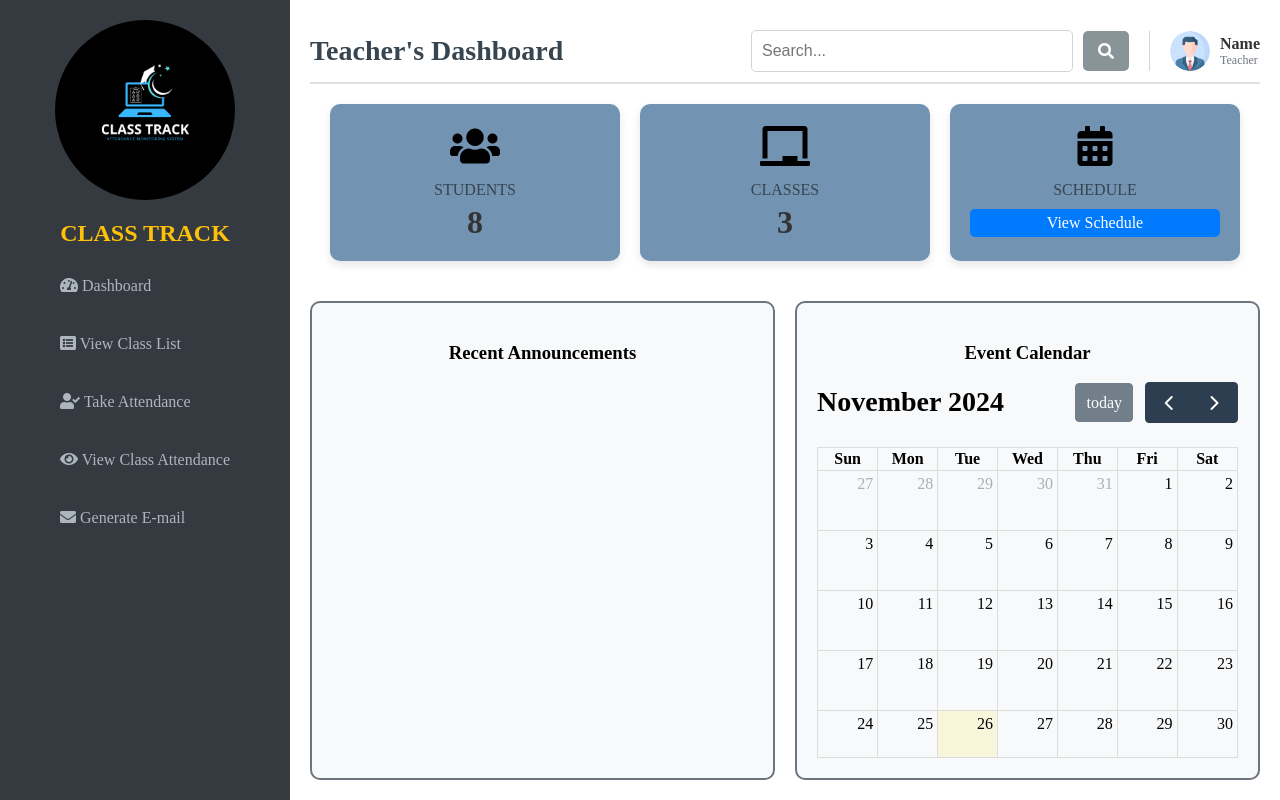
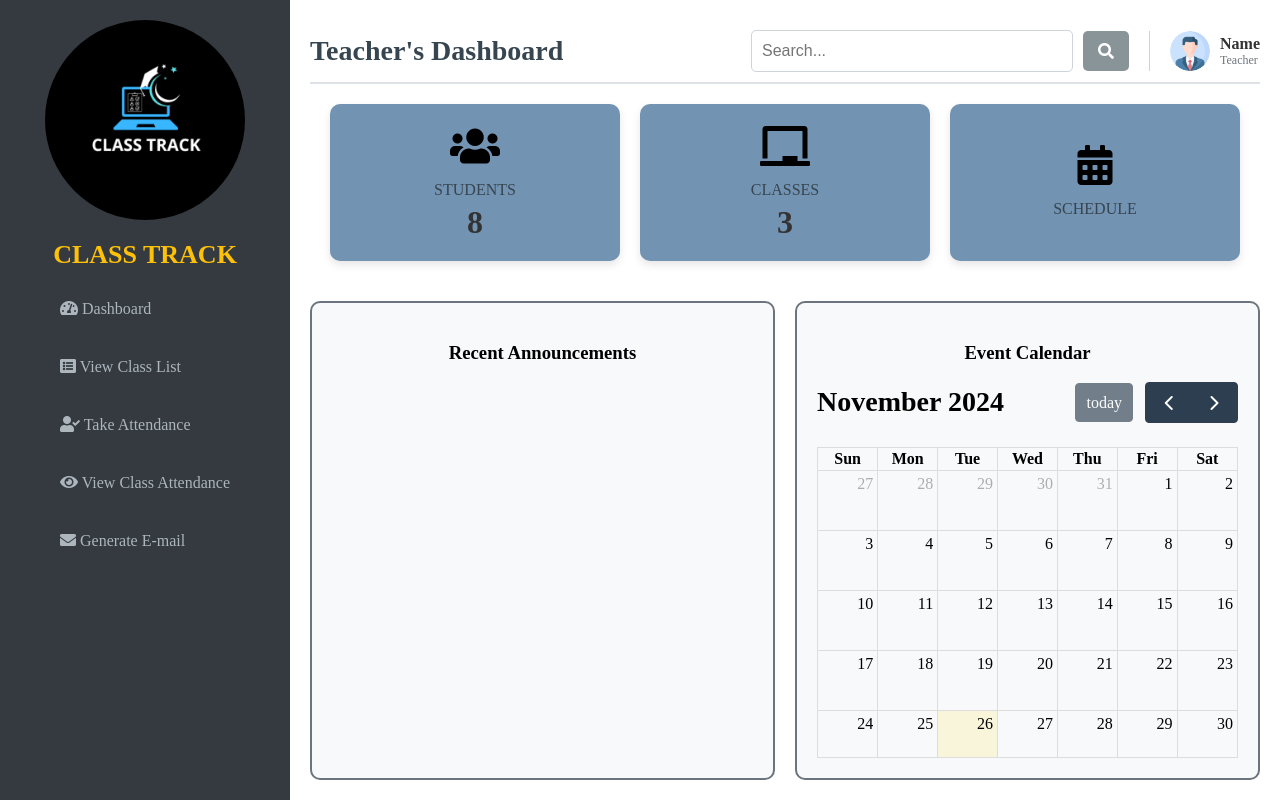
Before and after one commit to SolidariosAlenRoy/AMS, a PHP site: page /teacherint.php in a window 1280 px wide. Run offline with PHP 8.4, Linux system fonts and the light colour scheme; lists and menus that the app fills with data are empty.

Commit message:
adjusted the logo and fixed the sched card

```diff
--- a/attendance.php
+++ b/attendance.php
@@ -83,14 +83,14 @@ body, h2, h4, p, ul {
 /* Sidebar */
 .logo {
     width: 100%;
-    max-width: 180px;
+    max-width: 200px;
     margin-bottom: 20px;
     display: block;
     border-radius: 100px;
 }
 
 .sidebar h4 {
-    font-size: 24px;
+    font-size: 26px;
     color: #ffc107;
     margin-bottom: 20px;
     text-align: center;
@@ -329,7 +329,7 @@ tr:hover {
     <div class="container">
         <!-- Sidebar -->
         <aside class="sidebar">
-    <img src="image/classtrack.png" alt="Logo" class="logo">
+    <img src="image/logo.png" alt="Logo" class="logo">
     <h4 class="text-primary"><i class=""></i>CLASS TRACK</h4>
     <nav class="nav">
         <ul>
--- a/email.php
+++ b/email.php
@@ -70,7 +70,7 @@ body, h2, h4, p, ul {
 }
 
 .sidebar h4 {
-    font-size: 24px;
+    font-size: 26px;
     color: #ffc107;
     margin-bottom: 20px;
     text-align: center;
@@ -104,7 +104,7 @@ body, h2, h4, p, ul {
 
 .logo {
     width: 100%;
-    max-width: 180px;
+    max-width: 200px;
     margin-bottom: 20px;
     display: block;
     margin-left: auto;
@@ -266,7 +266,7 @@ button:hover {
     <div class="container">
         <!-- Sidebar -->
         <aside class="sidebar">
-    <img src="image/classtrack.png" alt="Logo" class="logo">
+    <img src="image/logo.png" alt="Logo" class="logo">
     <h4 class="text-primary"><i class=""></i>CLASS TRACK</h4>
     <nav class="nav">
         <ul>
--- a/teacherint.php
+++ b/teacherint.php
@@ -42,7 +42,7 @@ body, h2, h4, p, ul {
 }
 
 .sidebar h4 {
-    font-size: 24px;
+    font-size: 26px;
     color: #ffc107;
     margin-bottom: 20px;
     text-align: center;
@@ -76,7 +76,7 @@ body, h2, h4, p, ul {
 
 .logo {
     width: 100%;
-    max-width: 180px;
+    max-width: 200px;
     margin-bottom: 20px;
     display: block;
     margin-left: auto;
@@ -183,6 +183,16 @@ body, h2, h4, p, ul {
     margin-top: 20px;
 }
 
+/* Schedule Card Specific Styles */
+.schedule-card {
+    display: flex;
+    flex-direction: column;
+    justify-content: center;
+    align-items: center;
+    text-align: center;
+}
+
+
 /* Dashboard Card */
 .dashboard-card {
     background-color: #7393B3;
@@ -260,7 +270,7 @@ body, h2, h4, p, ul {
     <div class="container">
         <!-- Sidebar -->
         <aside class="sidebar">
-    <img src="image/classtrack.png" alt="Logo" class="logo">
+    <img src="image/logo.png" alt="Logo" class="logo">
     <h4 class="text-primary"><i class=""></i>CLASS TRACK</h4>
     <nav class="nav">
         <ul>
@@ -309,13 +319,15 @@ body, h2, h4, p, ul {
                 </div>
 
                 <!-- Schedule Card -->
-                <div class="dashboard-card">
+                <div class="dashboard-card schedule-card" onclick="window.location.href='view_schedule.php'" style="cursor: pointer;">
                     <div class="dashboard-icon text-success">
                     <i class="fas fa-calendar-alt"></i>
                     </div>
                     <div class="dashboard-title">Schedule</div>
-                    <a href="view_schedule.php" class="btn btn-primary" style="display: block; margin-top: 10px; text-decoration: none; color: white; padding: 5px 10px; border-radius: 5px; background-color: #007bff; text-align: center;">View Schedule</a>
+                    <div class="dashboard-value"></div>
                 </div>
+
+
 
             <div class="info-container">
                 <!-- Recent Announcements -->
--- a/vclasslist.php
+++ b/vclasslist.php
@@ -50,7 +50,7 @@ body, h2, h4, p, ul {
 }
 
 .sidebar h4 {
-  font-size: 24px;
+  font-size: 26px;
   color: #ffc107;
   margin-bottom: 20px;
   text-align: center;
@@ -84,7 +84,7 @@ body, h2, h4, p, ul {
 
 .logo {
   width: 100%;
-  max-width: 180px;
+  max-width: 200px;
   margin-bottom: 20px;
   display: block;
   border-radius: 100px;
@@ -274,7 +274,7 @@ th {
 <div class="container">
         <!-- Sidebar -->
         <aside class="sidebar">
-    <img src="image/classtrack.png" alt="Logo" class="logo">
+    <img src="image/logo.png" alt="Logo" class="logo">
     <h4 class="text-primary"><i class=""></i>CLASS TRACK</h4>
     <nav class="nav">
         <ul>
```
Also changed, not shown: vclassattendance.php (+5 -4 lines), image/logo.png (added).
